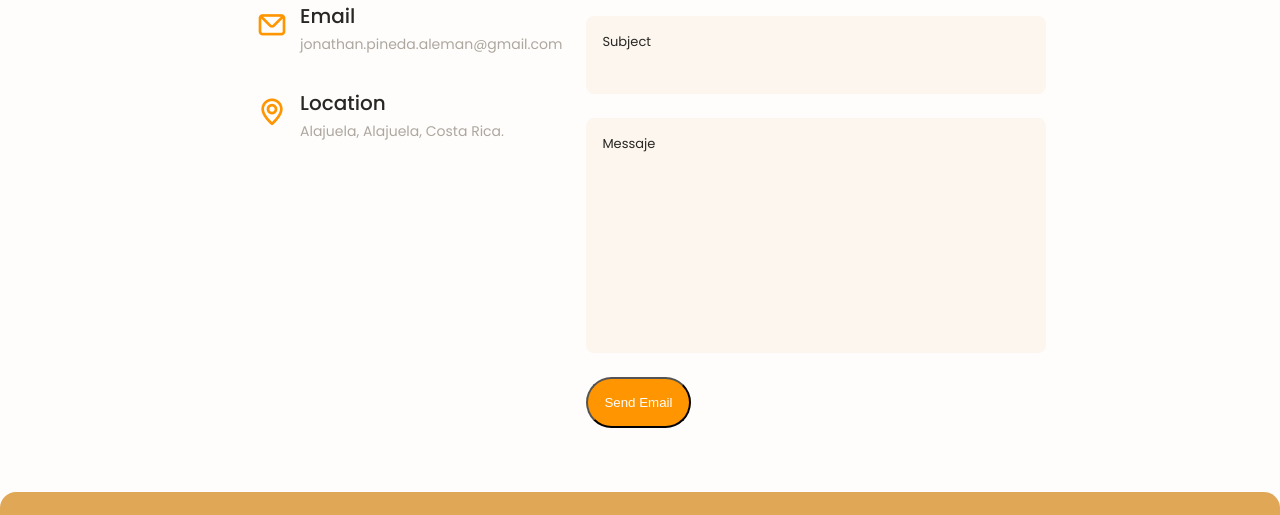
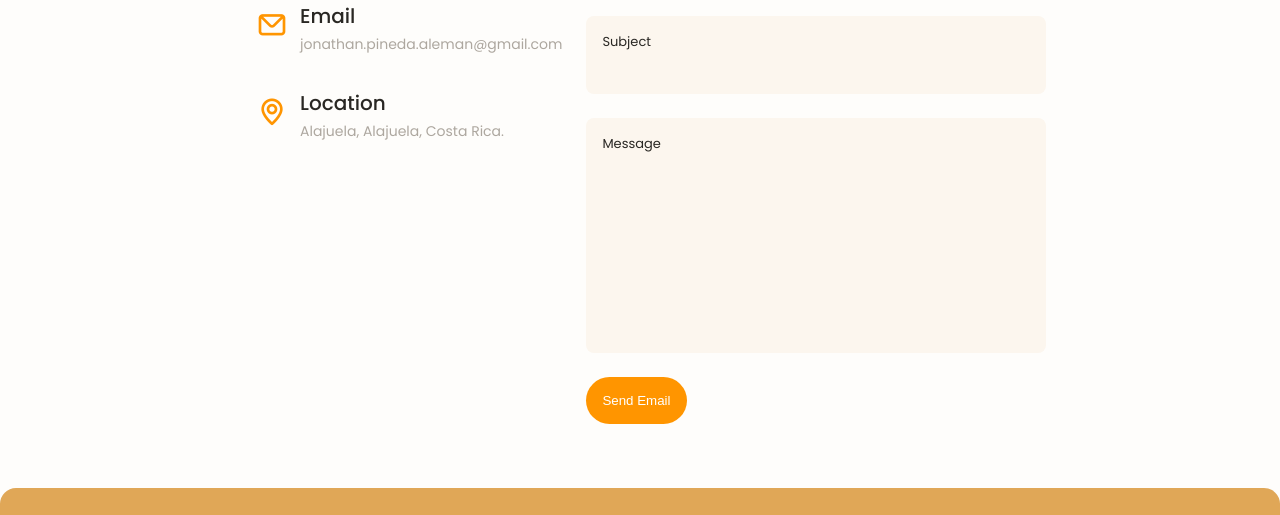
Before and after one commit to JonathanPA12/jonathan-pineda-developer, a plain HTML site: page index.html in a window 1280 px wide. Shown: the part 6500-7015 px from the top of the page. Drawn offline with nearby package versions, Linux system fonts and the light colour scheme; some packages are replaced by stand-ins of ours; a script that the page names is missing.

```diff
--- a/assets/css/styles.css
+++ b/assets/css/styles.css
@@ -442,7 +442,7 @@ img {
 }
 
 /*==================== BUTTONS ====================*/
-.button {
+.button  {
   display: inline-block;
   background-color: var(--first-color);
   color: #fff;
--- a/index.html
+++ b/index.html
@@ -931,7 +931,7 @@
             </div>
 
             <div class="contact__content">
-              <label for="" class="contact__label">Messaje</label>
+              <label for="" class="contact__label">Message</label>
               <textarea cols="0" rows="7" class="contact__input" name="message" id="message" required></textarea>
             </div>
 
@@ -940,7 +940,7 @@
                 Send Messaje
                 <i class="uil uil-message button__icon"></i>
               </a> -->
-              <input type="submit" id="button" value="Send Email" class="button button--flex">
+              <input type="submit" id="button" value="Send Email" class="button button--flex" style="border: none;">
               <!-- <i class="uil uil-message button__icon"></i> -->
             </div>
           </form>
@@ -980,6 +980,7 @@
               <i class="uil uil-linkedin"></i>
             </a>
           </div>
+          <!--SERVICIO DE GOOGLE-->
           <div id="google_translate_element"></div>
         </div>
 
```
